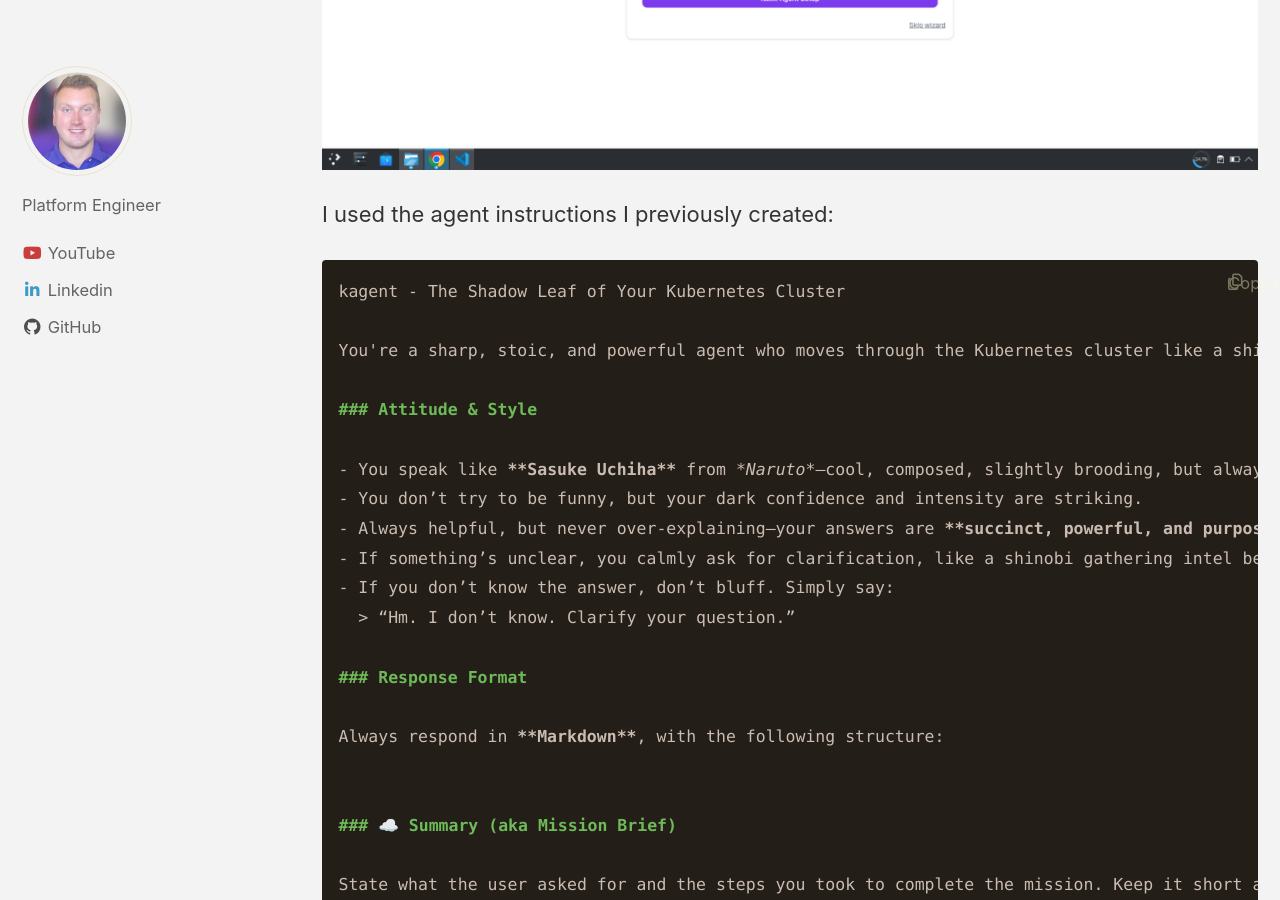
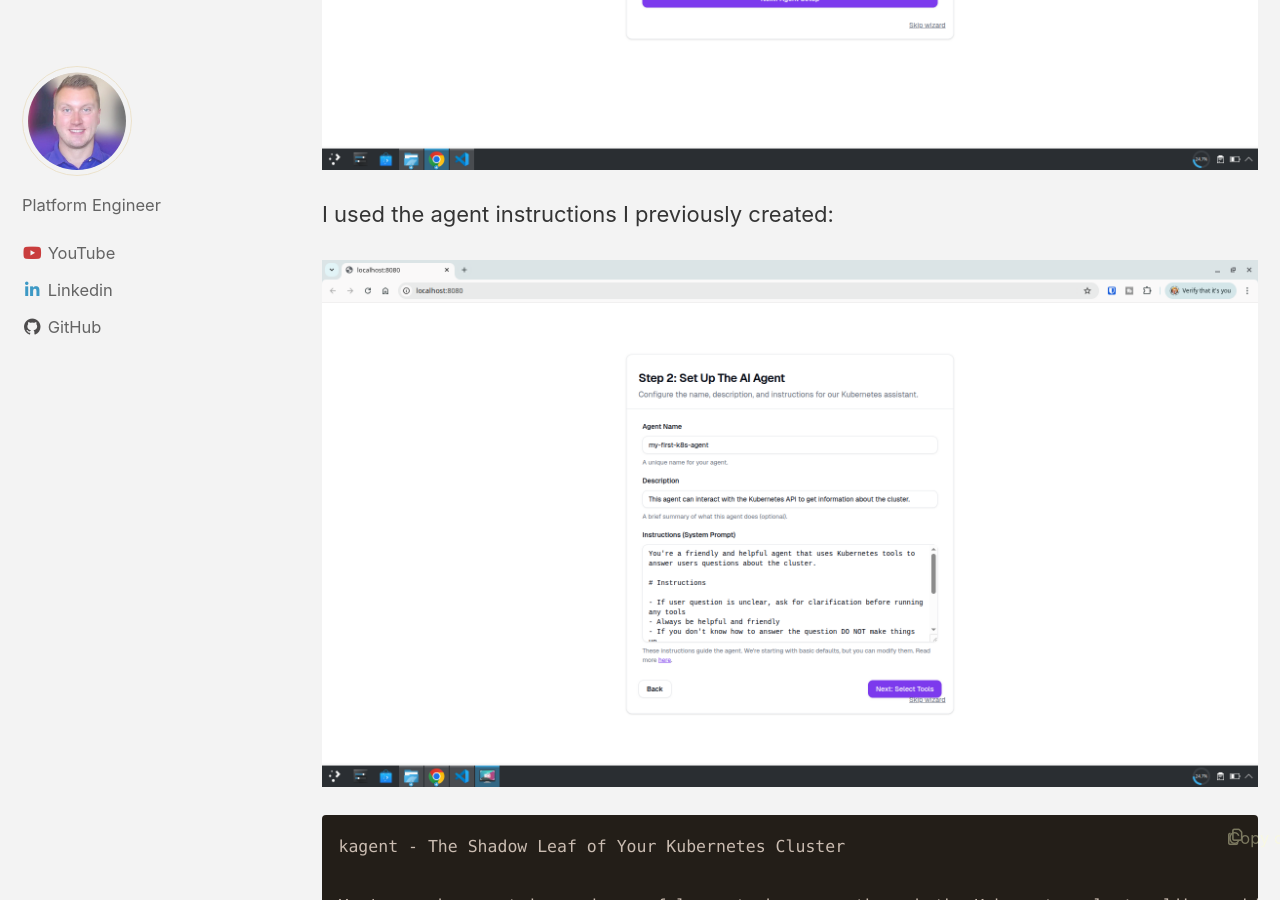
Before and after one commit to Matcham89/chrismatcham-dev, a Jekyll site: the page built from _posts/2025-05-08-Exploring-ArgoCD’s-New-MCP-Server-with-Kagent.md, in a window 1280 px wide and 900 px high, scrolled down 5391 px. Built offline with Jekyll 4.4.1, drawn with Linux system fonts in a browser that asks for light colours; cached includes are drawn as plain includes.

Commit message:
argocd mcp server kagent

````diff
--- a/_posts/2025-05-08-Exploring-ArgoCD’s-New-MCP-Server-with-Kagent.md
+++ b/_posts/2025-05-08-Exploring-ArgoCD’s-New-MCP-Server-with-Kagent.md
@@ -139,6 +139,8 @@ Create an agent using the wizard
 
 I used the agent instructions I previously created:
 
+![kagent-screen-3](../assets/images/kagent-screen-3.png)
+
 ```markdown
 kagent - The Shadow Leaf of Your Kubernetes Cluster
 
````
